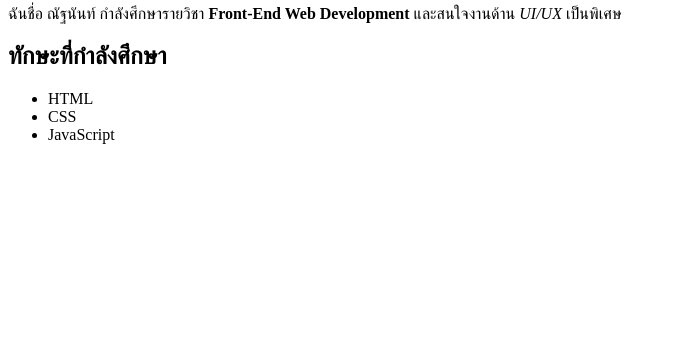
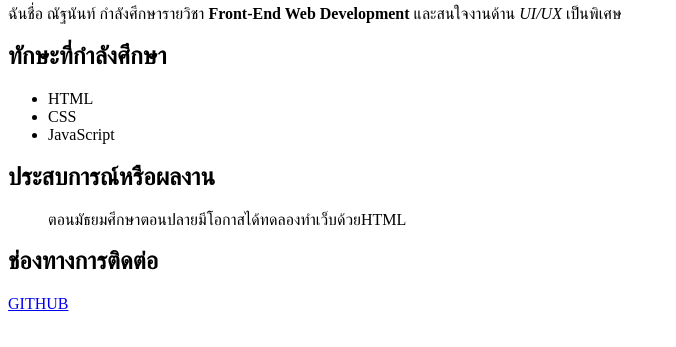
Before and after one commit to 68160028/88726065, a plain HTML site: page week01/index.html in a window 1280 px wide. Shown: the part 75-422 px from the top of the page, without its empty margins (0-676 px from the left). Drawn offline with Linux system fonts and the light colour scheme.

Commit message:
เพิ่มข้อมูล

```diff
--- a/week01/index.html
+++ b/week01/index.html
@@ -18,5 +18,9 @@
     <li>CSS</li>
     <li>JavaScript</li>
   </ul>
+  <h2>ประสบการณ์หรือผลงาน</h2>
+  <ul>ตอนมัธยมศึกษาตอนปลายมีโอกาสได้ทดลองทำเว็บด้วยHTML</ul>
+  <h2>ช่องทางการติดต่อ</h2>
+  <a href="https://github.com/68160028">GITHUB</a>
 </body>
 </html>
```
